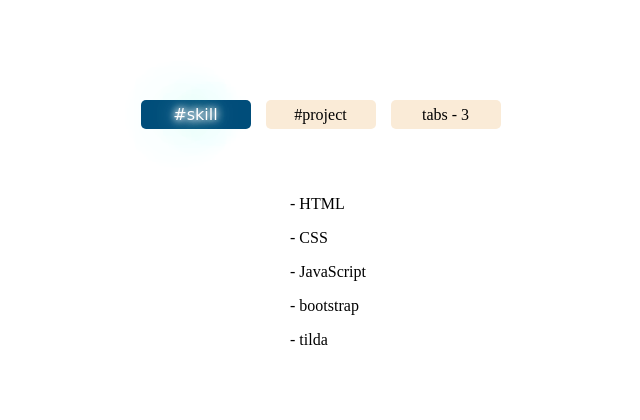
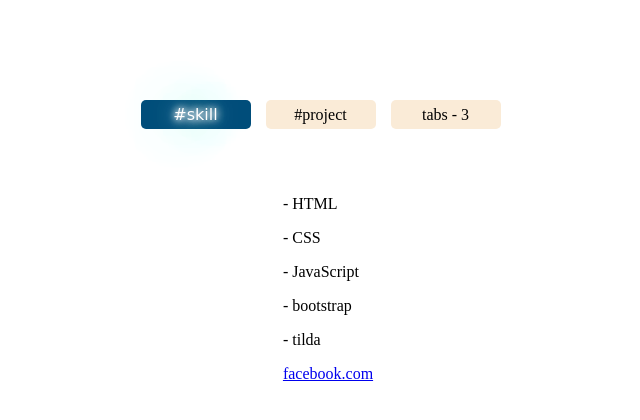
Before and after one commit to GurnikVitaliy/tabs, a plain HTML site: page index.html in a window 1280 px wide. Shown: the whole page, without its empty margins (312-952 px from the left). Drawn offline with Linux system fonts and the light colour scheme.

Commit message:
Update index.html

```diff
--- a/index.html
+++ b/index.html
@@ -20,6 +20,7 @@
             <p>- JavaScript</p>
             <p>- bootstrap</p>
             <p>- tilda</p>
+            <a href='https://gurnikvitaliy.github.io/fb/'>facebook.com</a>
         </div>
         <div class="cont" data-cont="2">
             <p><a href="https://gurnikvitaliy.github.io/slider/">Slider</a></p>
```
